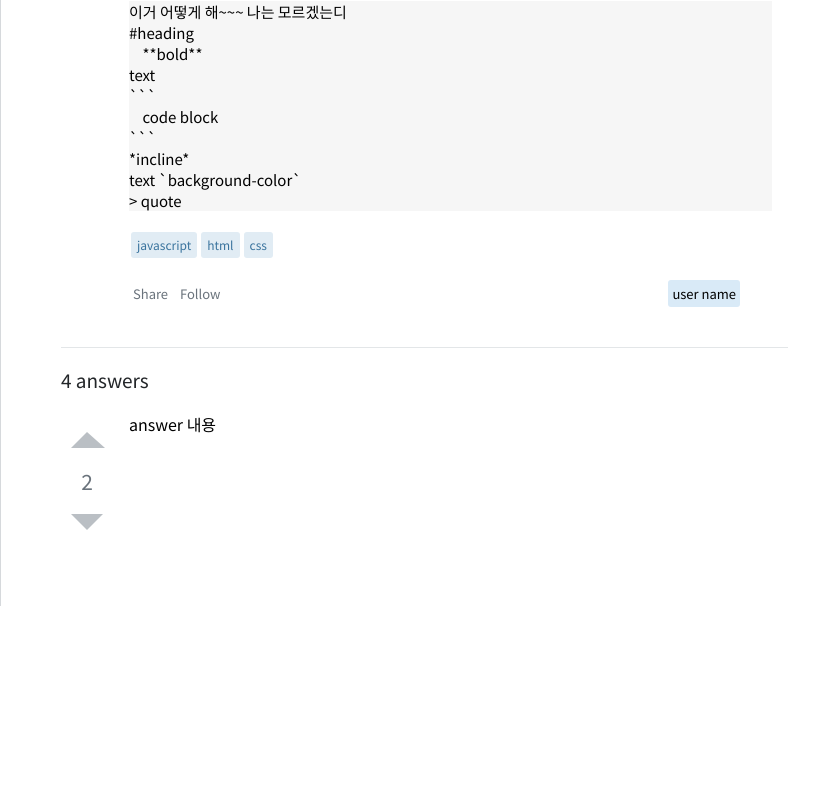
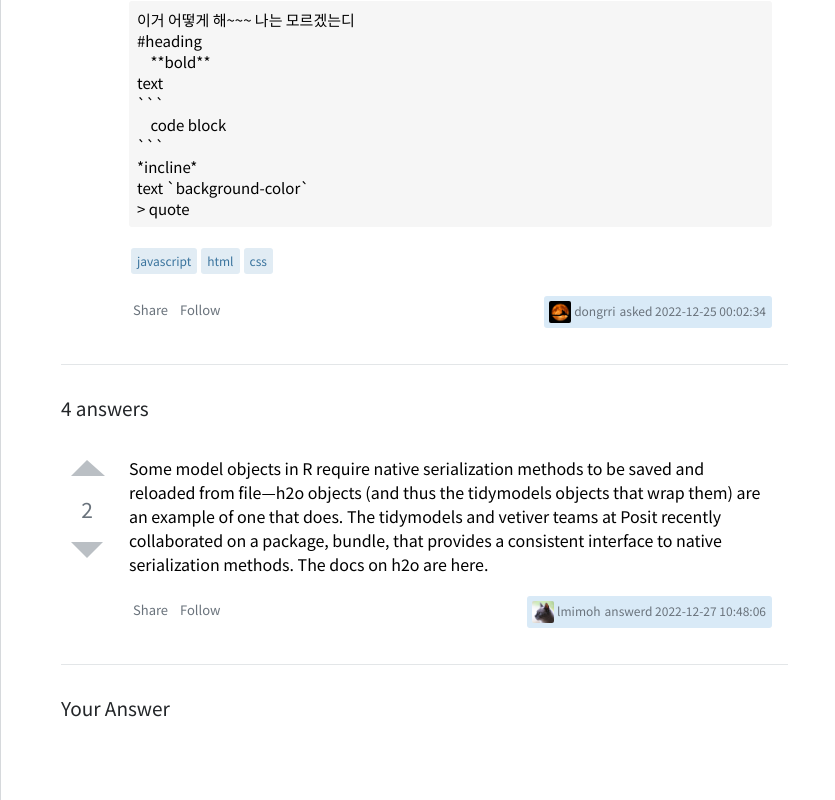
Before and after one commit to codestates-seb/seb41_pre_026, a React (Create React App) app in the folder client/: page / in a window 1280 px wide. Shown: the part 293-1093 px from the top of the page, without its empty margins (0-835 px from the left). Before the commit the page ends 899 px from the top, so only its background shows below. Built offline with nearby package versions, Linux system fonts and the light colour scheme.

Commit message:
feat : view component 수정(answer, editanswer 추가)

```diff
--- a/client/src/Components/Share/Input.js
+++ b/client/src/Components/Share/Input.js
@@ -0,0 +1,4 @@
+function Input() {
+  return <></>;
+}
+export default Input;
--- a/client/src/Components/View/Answer.js
+++ b/client/src/Components/View/Answer.js
@@ -1,18 +1,18 @@
 import styled from "styled-components";
 import Vote from "./Vote";
+import profile2 from "../../Assets/proimg2.jpg";
 
 const AnswerContainer = styled.div`
   border-top: 1px solid #e3e6e8;
   box-sizing: border-box;
   display: block;
-  margin-top: 40px;
+  margin-top: 20px;
   padding-top: 10px;
   text-align: left;
   vertical-align: baseline;
   width: 727px;
   .answers-header {
     p {
-      margin-top: 8px;
       font-size: 19px;
       font-weight: 400;
       color: #232629;
@@ -36,7 +36,55 @@ const AnswerContainer = styled.div`
       vertical-align: top;
     }
   }
+  .answer-footer {
+    align-items: flex-start;
+    display: flex;
+    flex-wrap: wrap;
+    justify-content: space-between;
+    text-align: left;
+    margin: 16px 0px;
+    padding-top: 4px;
+    .menu {
+      display: flex;
+      flex-wrap: wrap;
+      font-size: 13px;
+      color: #6a737c;
+      div {
+        display: block;
+        padding: 4px;
+        margin-right: 4px;
+      }
+      a {
+        text-decoration: none;
+        color: #6a737c;
+      }
+    }
+    .profile {
+      background-color: #d9eaf7;
+      align-items: flex-start;
+      display: flex;
+      felx-wrap: wrap;
+      font-size: 13px;
+      justify-content: flex-end;
+      text-align: left;
+      vertical-align: baseline;
+      margin-left: auto;
+      padding: 4px;
+      border-radius: 3px;
+      img {
+        width: 22px;
+        height: 22px;
+        border-radius: 2px;
+        margin: 1px;
+      }
+      span {
+        margin: 2px;
+        font-size: 12px;
+        color: #6a737c;
+      }
+    }
 `;
+
 function Answer() {
   return (
     <AnswerContainer>
@@ -47,7 +95,31 @@ function Answer() {
         <div className="answer-content-vote">
           <Vote />
         </div>
-        <div className="answer-content-post">answer 내용</div>
+        <div className="answer-content-post">
+          <p>
+            Some model objects in R require native serialization methods to be
+            saved and reloaded from file—h2o objects (and thus the tidymodels
+            objects that wrap them) are an example of one that does. The
+            tidymodels and vetiver teams at Posit recently collaborated on a
+            package, bundle, that provides a consistent interface to native
+            serialization methods. The docs on h2o are here.
+          </p>
+          <div className="answer-footer">
+            <div className="menu">
+              <div>
+                <a href="/">Share</a>
+              </div>
+              <div>
+                <a href="/">Follow</a>
+              </div>
+            </div>
+            <div className="profile">
+              <img src={profile2} alt=""></img>
+              <span>lmimoh</span>
+              <span>answerd 2022-12-27 10:48:06</span>
+            </div>
+          </div>
+        </div>
       </div>
     </AnswerContainer>
   );
--- /dev/null
+++ b/client/src/Components/View/EditAnswer.js
@@ -0,0 +1,29 @@
+import styled from "styled-components";
+
+const EditorContainer = styled.div`
+  border-top: 1px solid #e3e6e8;
+  box-sizing: border-box;
+  display: block;
+  margin-top: 20px;
+  padding-top: 10px;
+  text-align: left;
+  vertical-align: baseline;
+  width: 727px;
+  .edit-answer-header {
+    p {
+      font-size: 19px;
+      font-weight: 400;
+      color: #232629;
+    }
+  }
+`;
+function EditAnswer() {
+  return (
+    <EditorContainer>
+      <div className="edit-answer-header">
+        <p>Your Answer</p>
+      </div>
+    </EditorContainer>
+  );
+}
+export default EditAnswer;
--- a/client/src/Components/View/Post.js
+++ b/client/src/Components/View/Post.js
@@ -1,4 +1,5 @@
 import styled from "styled-components";
+import profileIMG from "../../Assets/profileIMG.jpg";
 
 const PostContainer = styled.div`
   box-sizing: border-box;
@@ -11,6 +12,8 @@ const PostContainer = styled.div`
   }
   pre {
     background-color: #f6f6f6;
+    border-radius: 3px;
+    padding: 8px;
   }
   .tags {
     display: flex;
@@ -40,7 +43,7 @@ const PostContainer = styled.div`
     flex-wrap: wrap;
     justify-content: space-between;
     text-align: left;
-    margin: 16px 16px 0px 0px;
+    margin: 16px 0px;
     padding-top: 4px;
     .menu {
       display: flex;
@@ -66,9 +69,20 @@ const PostContainer = styled.div`
       justify-content: flex-end;
       text-align: left;
       vertical-align: baseline;
-      margin: 0px 16px 0px 0px;
+      margin-left: auto;
       padding: 4px;
       border-radius: 3px;
+      img {
+        width: 22px;
+        height: 22px;
+        border-radius: 2px;
+        margin: 1px;
+      }
+      span {
+        margin: 2px;
+        font-size: 12px;
+        color: #6a737c;
+      }
     }
   }
 `;
@@ -118,8 +132,9 @@ function Post() {
           </div>
         </div>
         <div className="profile">
-          <img alt=""></img>
-          <span>user name</span>
+          <img src={profileIMG} alt=""></img>
+          <span>dongrri</span>
+          <span>asked 2022-12-25 00:02:34</span>
         </div>
       </div>
     </PostContainer>
--- a/client/src/Pages/View.js
+++ b/client/src/Pages/View.js
@@ -3,6 +3,7 @@ import { StyledBlueBtn } from "../Components/Share/Button";
 import Vote from "../Components/View/Vote";
 import Post from "../Components/View/Post";
 import Answer from "../Components/View/Answer";
+import EditAnswer from "../Components/View/EditAnswer";
 
 const Container = styled.div`
   max-width: 1100px;
@@ -128,6 +129,7 @@ function View() {
         </div>
       </div>
       <Answer />
+      <EditAnswer />
     </Container>
   );
 }
```
Also changed, not shown: client/src/Assets/profileIMG.jpg (added), client/src/Assets/proimg2.jpg (added).
